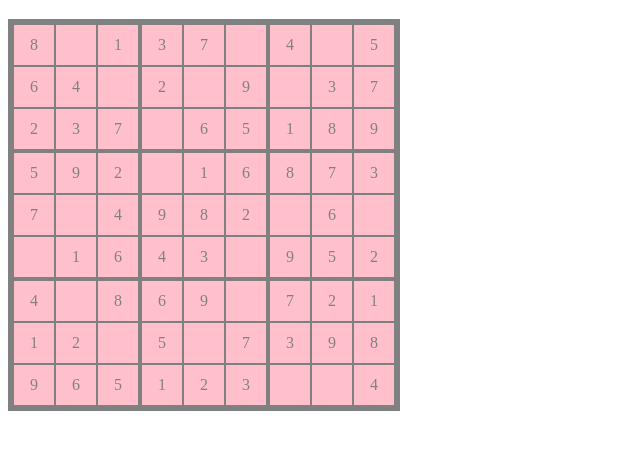
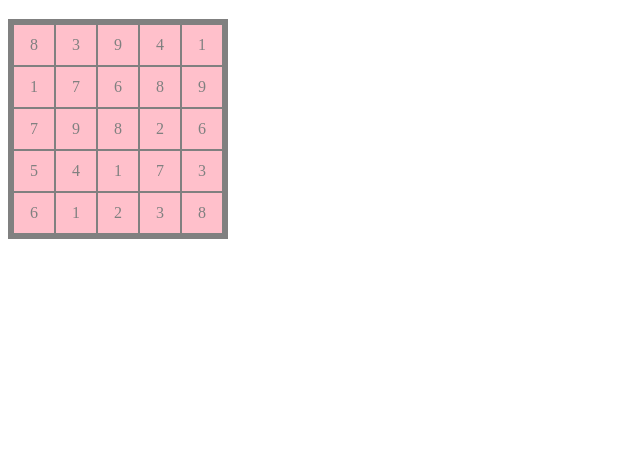
Before and after one commit to folde01/sudoku, a plain HTML site: page sudoku-generator.html in a window 1280 px wide. Shown: the part 61-510 px from the top of the page, without its empty margins (0-640 px from the left). Drawn offline with Linux system fonts and the light colour scheme.

Commit message:
Render smaller boards (to help with designing puzzle generation algorithm i.e. make it easier to tackle smaller versions of the problem). Refactor Move and Board classes out of sudoku module.

```diff
--- a/styles.css
+++ b/styles.css
@@ -52,13 +52,11 @@
     background-color: var(--inputTable-background-color-active);
 }
 
-.row:nth-child(3) .cell,
-.row:nth-child(6) .cell {
+.specialBottomBorder {
     border-bottom: 3px solid var(--board-border-color);
 }
 
-.cell:nth-child(3),
-.cell:nth-child(6) {
+.specialRightBorder {
     border-right: 3px solid var(--board-border-color);
 }
 
--- a/sudoku-common.js
+++ b/sudoku-common.js
@@ -1,6 +1,151 @@
+class Move {
+    constructor(cellX, cellY, moveValue) {
+        this.cellX = cellX || this._getRandomInt(0, boardSize - 1);
+        this.cellY = cellY || this._getRandomInt(0, boardSize - 1);
+        this.moveValue = moveValue || this._getRandomInt(1, 9);
+    }
+
+    _getRandomInt(min, max) {
+        // https://stackoverflow.com/a/1527820
+        min = Math.ceil(min);
+        max = Math.floor(max);
+        return Math.floor(Math.random() * (max - min + 1)) + min;
+    }
+
+}
+
+class Board {
+    constructor(boardSize) {
+        this.boardSize = boardSize;
+        this.cellValues2D = this.initializeCellValues2D(boardSize);
+        this.validMoveCount = 0;
+        this.moveAttempts = 0;
+        this.numCells = boardSize * boardSize;
+        this.moves = [];
+    }
+
+    initializeCellValues2D(boardSize) {
+        // Build 2D array used to check move validity
+        let cellValues2D = new Array(boardSize);
+
+        for (let i = 0; i < boardSize; i++) {
+            cellValues2D[i] = new Array(boardSize);
+
+            for (let j = 0; j < boardSize; j++) {
+                cellValues2D[i][j] = 0;
+            }
+
+        }
+
+        return cellValues2D;
+    }
+
+    makeMove(move) {
+        if (this.cellIsEmpty(move.cellX, move.cellY) && this.moveIsValid(move)) {
+            this.cellValues2D[move.cellX][move.cellY] = move.moveValue;
+            this.validMoveCount++;
+            this.moves.push(move);
+            console.log('-------- Played ----------- ' + JSON.stringify(move));
+            console.log('2D: ' + JSON.stringify(this.cellValues2D));
+        } else {
+            console.log('NOT Played: ' + JSON.stringify(move));
+        }
+        this.moveAttempts++;
+    }
+
+    cellIsEmpty(cellX, cellY) {
+        if (this.cellValues2D[cellX][cellY] === 0) {
+            console.log('EMPTY');
+            return true;
+        }
+        console.log('FULL');
+        return false;
+    }
+
+    getCurrentBoardValues() {
+    }
+
+    getSolutionArray() {
+        // while (this.validMoveCount < this.numCells) {
+        // while (this.moveAttempts < this.numCells) {
+        while (this.moveAttempts < 2000) {
+            const move = new Move();
+            this.makeMove(move);
+        }
+        console.log('DONE: ' + this.cellValues2D);
+        console.log('ATTEMPTS: ' + this.moveAttempts);
+        console.log('FILLED: ' + this.validMoveCount);
+        return this.cellValues2D;
+    }
+
+    moveIsValid(move) {
+        if (boardSize === 9) {
+            return this.rowIsValid(move) && this.columnIsValid(move) && this.boxIsValid(move);
+        } else if (boardSize < 9) {
+            return this.rowIsValid(move) && this.columnIsValid(move);
+        }
+        else return false;
+    }
+
+    rowIsValid(move) {
+        console.log('rowIsValid?');
+
+        let result = true;
+
+        for (let i = 0; i < this.boardSize; i++) {
+            // console.log([cellValues2D[i][cellY], moveValue].join());
+            // console.log([typeof(cellValues2D[i][cellY]), typeof(moveValue)].join());
+            if (this.cellValues2D[i][move.cellY] !== 0 && this.cellValues2D[i][move.cellY] === move.moveValue) {
+                result = false;
+            }
+        }
+        console.log(result);
+        return result;
+    }
+
+    columnIsValid(move) {
+        console.log('columnIsValid?');
+
+        let result = true;
+
+        for (let j = 0; j < this.boardSize; j++) {
+            if (this.cellValues2D[move.cellX][j] !== 0 && this.cellValues2D[move.cellX][j] === move.moveValue) {
+                result = false;
+            }
+        }
+
+        console.log(result);
+        return result;
+    }
+
+    boxIsValid(move) {
+        console.log('boxIsValid?');
+
+        let result = true;
+
+        const startRow = Math.floor(move.cellY / 3) * 3;
+        const endRow = startRow + 2;
+        const startColumn = Math.floor(move.cellX / 3) * 3;
+        const endColumn = startColumn + 2;
+
+        for (let j = startRow; j <= endRow; j++) {
+            for (let i = startColumn; i <= endColumn; i++) {
+                if (this.cellValues2D[i][j] !== 0 && this.cellValues2D[i][j] === move.moveValue) {
+                    result = false;
+                }
+            }
+        }
+        console.log(result);
+        return result;
+    }
+
+}
+
+
 var sudokuCommon = {
 
     renderEmptyBoard: function (boardSize) {
+
         const board = document.querySelector('.board');
 
         for (let i = 0; i < boardSize; i++) {
@@ -13,6 +158,19 @@ var sudokuCommon = {
                 cellNode.setAttribute('class', 'cell');
                 rowNode.appendChild(cellNode);
             }
+        }
+
+        if (boardSize === 9) {
+            const cellsInRows3and6 = document.querySelectorAll(".row:nth-child(3) .cell, .row:nth-child(6) .cell");
+            cellsInRows3and6.forEach(function (cell, index) {
+                cell.classList.add('specialBottomBorder');
+            });
+
+            const cellsInColumns3and6 = document.querySelectorAll(".cell:nth-child(3), .cell:nth-child(6)");
+            cellsInColumns3and6.forEach(function (cell, index) {
+                cell.classList.add('specialRightBorder');
+            });
+
         }
     },
 
@@ -231,145 +389,14 @@ var sudokuCommon = {
     },
 
     generateSolutionArray: function (boardSize) {
-
-        // organize as one instance of class Board with many Moves?
-
-        class Move {
-            constructor(cellX, cellY, moveValue) {
-                this.cellX = cellX || this._getRandomInt(0, boardSize - 1);
-                this.cellY = cellY || this._getRandomInt(0, boardSize - 1);
-                this.moveValue = moveValue || this._getRandomInt(1, 9);
-            }
-
-            _getRandomInt(min, max) {
-                // https://stackoverflow.com/a/1527820
-                min = Math.ceil(min);
-                max = Math.floor(max);
-                return Math.floor(Math.random() * (max - min + 1)) + min;
-            }
-
-        }
-
-        class Board {
-            constructor(boardSize) {
-                this.boardSize = boardSize;
-                this.cellValues2D = this.initializeCellValues2D(boardSize);
-                this.validMoveCount = 0;
-                this.moveAttempts = 0;
-                this.numCells = boardSize * boardSize;
-            }
-
-            initializeCellValues2D(boardSize) {
-                // Build 2D array used to check move validity
-                let cellValues2D = new Array(boardSize);
-
-                for (let i = 0; i < boardSize; i++) {
-                    cellValues2D[i] = new Array(boardSize);
-
-                    for (let j = 0; j < boardSize; j++) {
-                        cellValues2D[i][j] = 0;
-                    }
-
-                }
-
-                return cellValues2D;
-            }
-
-            playMove(move) {
-                if (this.cellIsEmpty(move.cellX, move.cellY) && this.moveIsValid(move)) {
-                    this.cellValues2D[move.cellX][move.cellY] = move.moveValue;
-                    this.validMoveCount++;
-                    console.log('-------- Played ----------- ' + JSON.stringify(move));
-                    console.log('2D: ' + JSON.stringify(this.cellValues2D));
-                } else {
-                    console.log('NOT Played: ' + JSON.stringify(move));
-                }
-                this.moveAttempts++;
-            }
-
-            cellIsEmpty(cellX, cellY) {
-                if (this.cellValues2D[cellX][cellY] === 0) {
-                    console.log('EMPTY');
-                    return true;
-                }
-                console.log('FULL');
-                return false;
-            }
-
-            getSolutionArray() {
-                // while (this.validMoveCount < this.numCells) {
-                // while (this.moveAttempts < this.numCells) {
-                while (this.moveAttempts < 2000) {
-                    const move = new Move();
-                    this.playMove(move);
-                }
-                console.log('DONE: ' + this.cellValues2D);
-                console.log('ATTEMPTS: ' + this.moveAttempts);
-                console.log('FILLED: ' + this.validMoveCount);
-                return this.cellValues2D;
-            }
-
-            moveIsValid(move) {
-                return this.rowIsValid(move) && this.columnIsValid(move) && this.boxIsValid(move);
-            }
-
-            rowIsValid(move) {
-                console.log('rowIsValid?');
-
-                let result = true;
-
-                for (let i = 0; i < this.boardSize; i++) {
-                    // console.log([cellValues2D[i][cellY], moveValue].join());
-                    // console.log([typeof(cellValues2D[i][cellY]), typeof(moveValue)].join());
-                    if (this.cellValues2D[i][move.cellY] !== 0 && this.cellValues2D[i][move.cellY] === move.moveValue) {
-                        result = false;
-                    }
-                }
-                console.log(result);
-                return result;
-            }
-
-            columnIsValid(move) {
-                console.log('columnIsValid?');
-
-                let result = true;
-
-                for (let j = 0; j < this.boardSize; j++) {
-                    if (this.cellValues2D[move.cellX][j] !== 0 && this.cellValues2D[move.cellX][j] === move.moveValue) {
-                        result = false;
-                    }
-                }
-
-                console.log(result);
-                return result;
-            }
-
-            boxIsValid(move) {
-                console.log('boxIsValid?');
-
-                let result = true;
-
-                const startRow = Math.floor(move.cellY / 3) * 3;
-                const endRow = startRow + 2;
-                const startColumn = Math.floor(move.cellX / 3) * 3;
-                const endColumn = startColumn + 2;
-
-                for (let j = startRow; j <= endRow; j++) {
-                    for (let i = startColumn; i <= endColumn; i++) {
-                        if (this.cellValues2D[i][j] !== 0 && this.cellValues2D[i][j] === move.moveValue) {
-                            result = false;
-                        }
-                    }
-                }
-                console.log(result);
-                return result;
-            }
-
-        }
-
         const arrays = new Board(boardSize).getSolutionArray();
         const merged = [].concat.apply([], arrays);
         return merged;
+    },
+
+    // have this take a board so we can start from a given state and see if we can finish it
+    generateSolutionArrayFromBoard: function (board) {
+
     },
 
     populateBoard: function (cellValues) {
@@ -395,6 +422,6 @@ var sudokuCommon = {
             cell.innerText = cellValue;
             // cellValues2D[cellX][cellY] = cellValue;
         });
+    },
 
-    }
 };
--- a/sudoku-generator.js
+++ b/sudoku-generator.js
@@ -1,5 +1,7 @@
 sudokuCommon = window.sudokuCommon;
-const boardSize = 9;
+// const boardSize = 9;
+// const boardSize = 5;
+const boardSize = 5;
 const solutionArray = sudokuCommon.generateSolutionArray(boardSize);
 sudokuCommon.renderEmptyBoard(boardSize);
 sudokuCommon.populateBoard(solutionArray);
```
